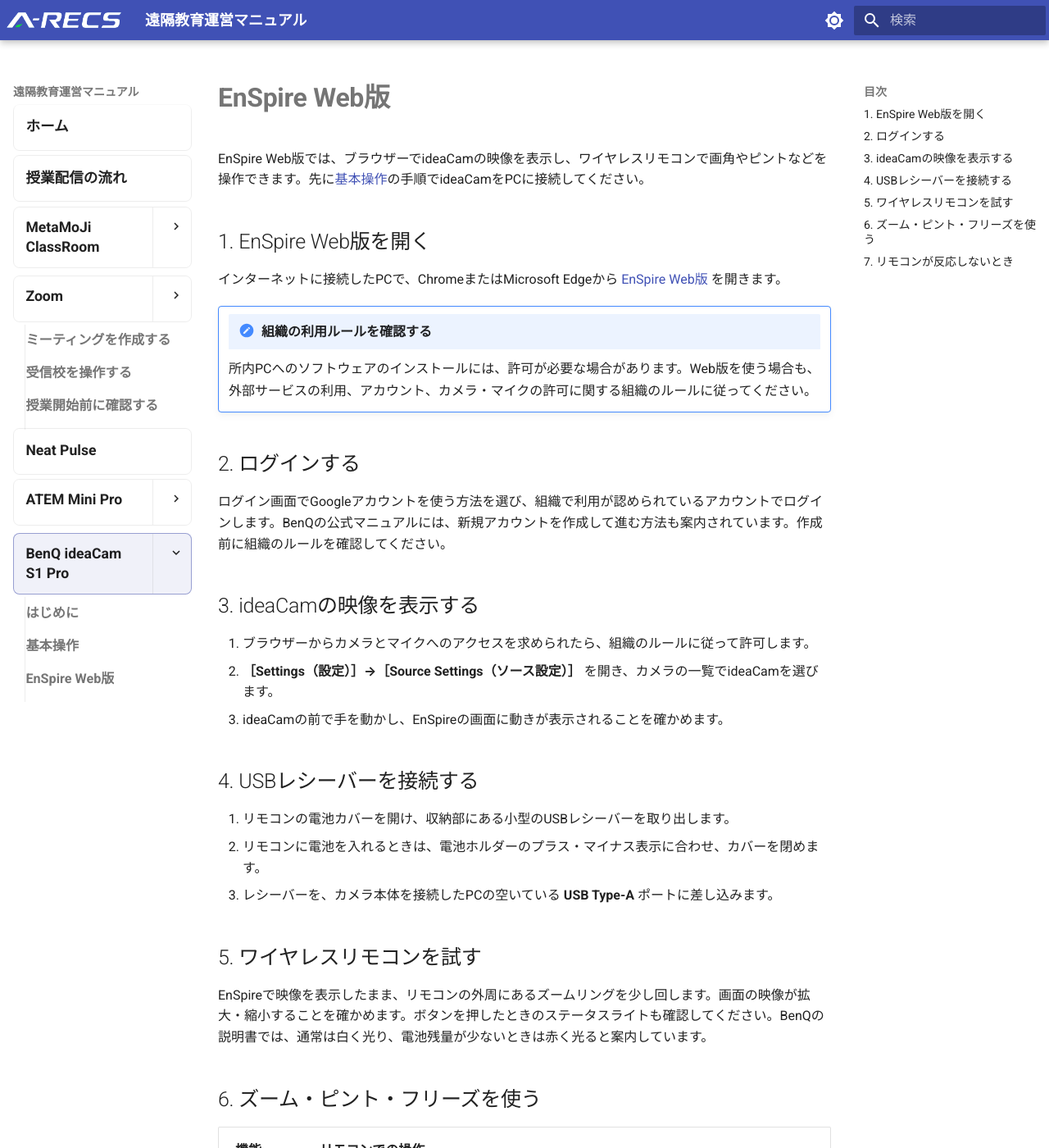
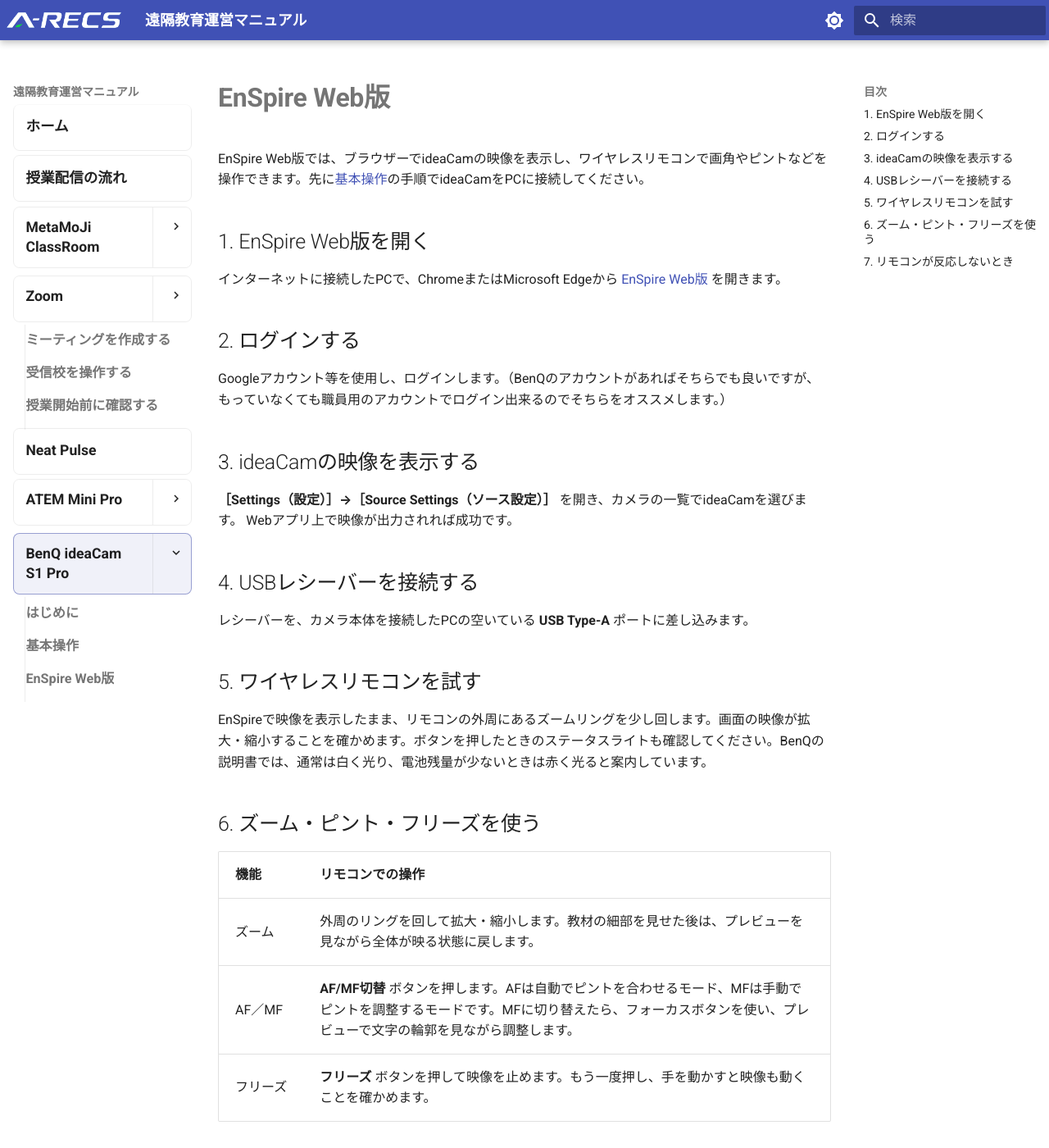
Before and after one commit to a-recs/remote-manual, an MkDocs documentation site: the page built from docs/benq-ideacam-s1-pro/enspire-web.md, in a window 1280 px wide and 1400 px high. Shown: the whole window at 82% size. Built offline with MkDocs 1.6.1 and Material for MkDocs 9.7.7, drawn with Linux system fonts in a browser that asks for light colours.

Commit message:
Update EnSpire Web manual

```diff
--- a/docs/benq-ideacam-s1-pro/enspire-web.md
+++ b/docs/benq-ideacam-s1-pro/enspire-web.md
@@ -6,28 +6,23 @@ EnSpire Web版では、ブラウザーでideaCamの映像を表示し、ワイ
 
 インターネットに接続したPCで、ChromeまたはMicrosoft Edgeから [EnSpire Web版](https://enspire.benq.com/) を開きます。
 
-!!! note "組織の利用ルールを確認する"
-    所内PCへのソフトウェアのインストールには、許可が必要な場合があります。Web版を使う場合も、外部サービスの利用、アカウント、カメラ・マイクの許可に関する組織のルールに従ってください。
 
 ## 2. ログインする
 
-ログイン画面でGoogleアカウントを使う方法を選び、組織で利用が認められているアカウントでログインします。BenQの公式マニュアルには、新規アカウントを作成して進む方法も案内されています。作成前に組織のルールを確認してください。
+Googleアカウント等を使用し、ログインします。（BenQのアカウントがあればそちらでも良いですが、もっていなくても職員用のアカウントでログイン出来るのでそちらをオススメします。）
 
 <!-- 撮影予定（docs/images/benq-ideacam-s1-pro/） ログイン方法の選択画面。氏名やメールアドレスが表示されていない状態。 -->
 
 ## 3. ideaCamの映像を表示する
 
-1. ブラウザーからカメラとマイクへのアクセスを求められたら、組織のルールに従って許可します。
-2. **［Settings（設定）］→［Source Settings（ソース設定）］** を開き、カメラの一覧でideaCamを選びます。
-3. ideaCamの前で手を動かし、EnSpireの画面に動きが表示されることを確かめます。
+**［Settings（設定）］→［Source Settings（ソース設定）］** を開き、カメラの一覧でideaCamを選びます。
+Webアプリ上で映像が出力されれば成功です。
 
 <!-- 撮影予定（docs/images/benq-ideacam-s1-pro/） カメラ・マイクの許可画面とソース設定でideaCamを選ぶ画面。 -->
 
 ## 4. USBレシーバーを接続する
 
-1. リモコンの電池カバーを開け、収納部にある小型のUSBレシーバーを取り出します。
-2. リモコンに電池を入れるときは、電池ホルダーのプラス・マイナス表示に合わせ、カバーを閉めます。
-3. レシーバーを、カメラ本体を接続したPCの空いている **USB Type-A** ポートに差し込みます。
+レシーバーを、カメラ本体を接続したPCの空いている **USB Type-A** ポートに差し込みます。
 
 <!-- 撮影予定（docs/images/benq-ideacam-s1-pro/） リモコンの電池カバー内のレシーバー収納部と、PCへの差し込み位置。 -->
 
```
